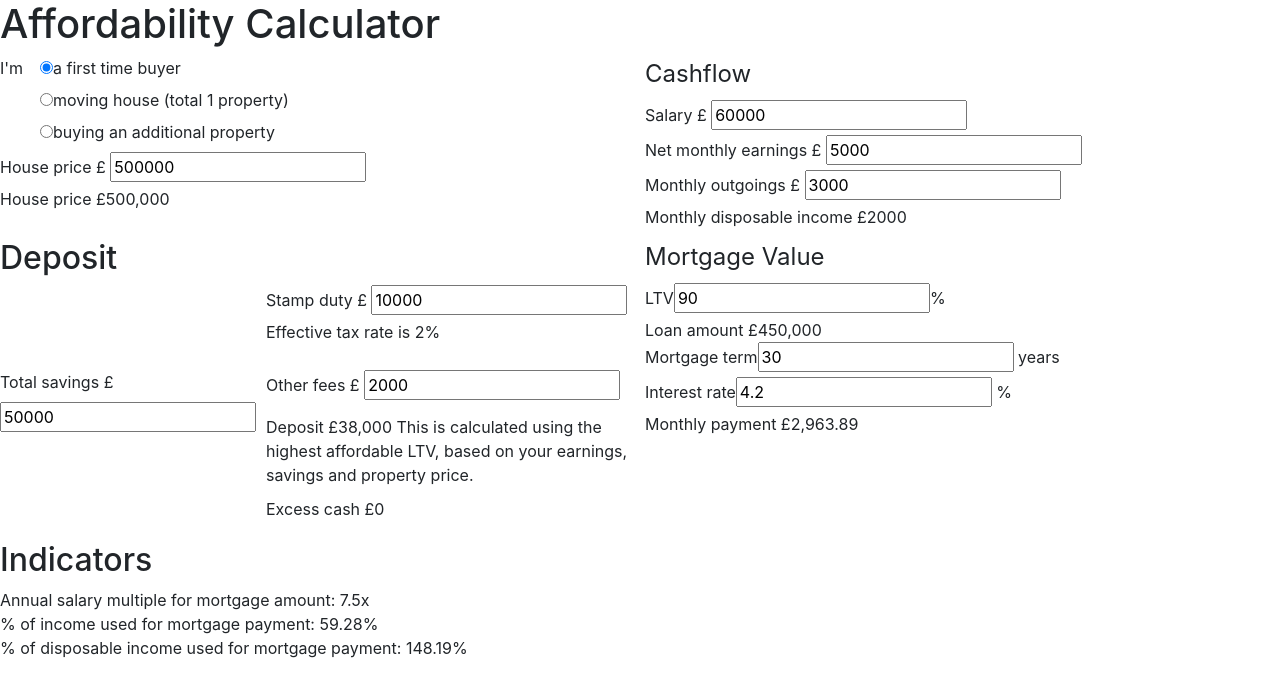
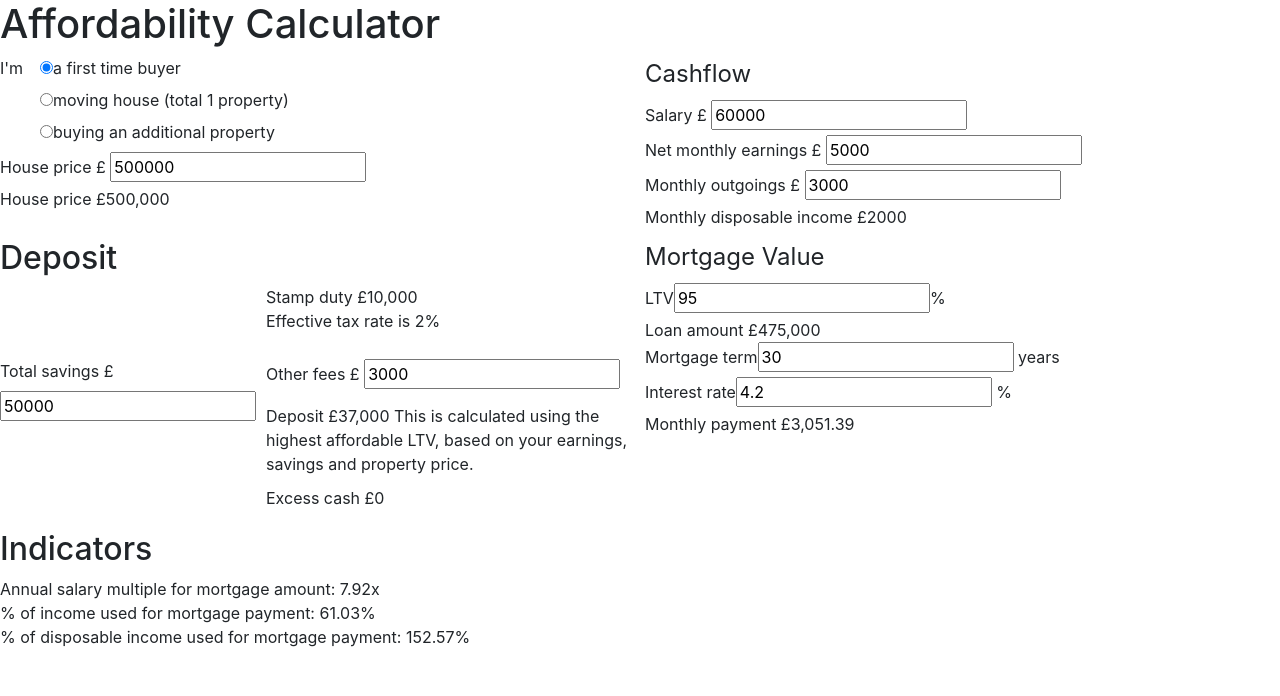
Before and after one commit to willthomson/mortgage-calculator, an Angular app: page / in a window 1280 px wide. Shown: the top 696 px of the page. Built offline with nearby package versions, Linux system fonts and the light colour scheme.

Commit message:
Calculate minimum affordable LTV

```diff
--- a/src/app/app.component.html
+++ b/src/app/app.component.html
@@ -43,8 +43,7 @@
           £ <input type="number" name="savings" id="savings" [(ngModel)]="totalSavings">
         </div>
         <div>
-          <label for="stamp-duty">Stamp duty</label>
-          £ <input type="number" name="stamp-duty" id="stamp-duty" [(ngModel)]="stampDuty">
+          Stamp duty £{{ stampDuty | number: '1.0-0' }}
           <p>Effective tax rate is {{ effectiveTaxRate }}%</p>
         </div>
         <div>
--- a/src/app/app.component.ts
+++ b/src/app/app.component.ts
@@ -65,7 +65,7 @@ export class AppComponent {
         { min: 925001, max: 1500000, percentage: 13 },
         { min: 1500001, max: -1, percentage: 15 },
       ]
-      const stampDuty: number = getStampDutyByRateRange(this.housePrice, rates);
+      const stampDuty: number = getStampDutyByRateRange(this.housePrice,  rates);
       return stampDuty;
     }
     return 0;
@@ -75,17 +75,26 @@ export class AppComponent {
     return this.stampDuty / this.housePrice * 100;
   }
 
-  public otherFees: number = 2000;
+  public otherFees: number = 3000;
 
-  public get deposit() {
-    return this.totalSavings - this.stampDuty - this.otherFees;
-  }
+  public deposit: number = this.totalSavings - this.stampDuty - this.otherFees;
 
   public get excessCash() {
     return (this.totalSavings - this.deposit - this.stampDuty - this.otherFees);
   }
 
-  public loanToValue: number = 90;
+  public get loanToValue() {
+    const maxAvailableForDeposit: number = this.totalSavings - this.stampDuty - this.otherFees;
+    let depositAtLtv: number;
+    let affordableLtv: number = 100;
+    for (let ltv: number = 100; ltv >= 0; ltv -= 5) {
+      depositAtLtv = (this.housePrice / 100) * (100 - ltv);
+      if (depositAtLtv <= maxAvailableForDeposit) {
+        affordableLtv = ltv;
+      }
+    }
+    return affordableLtv;
+  }
 
   public get loanAmount() {
     return this.housePrice - (this.housePrice / 100) * (100 - this.loanToValue);
```
